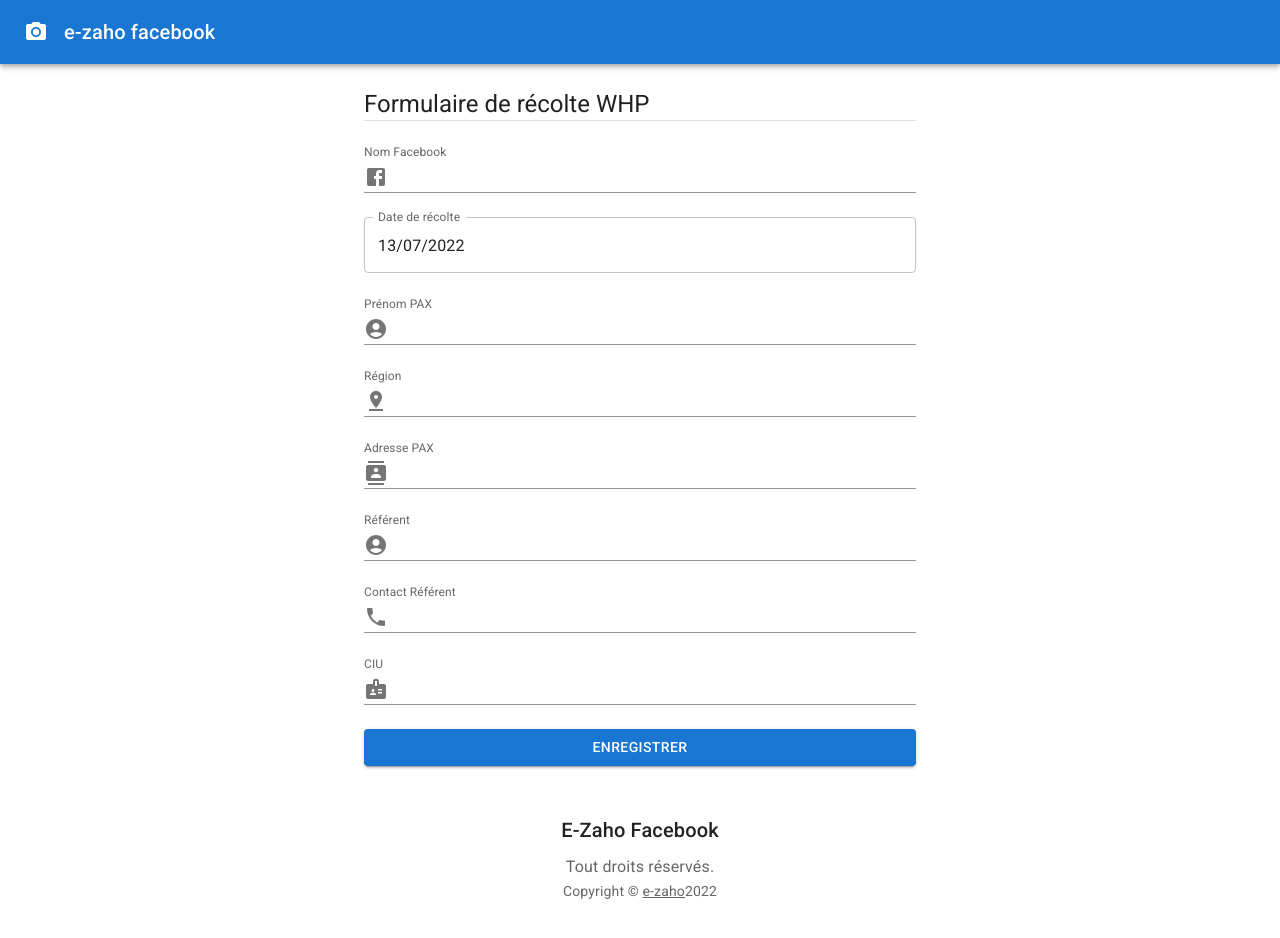
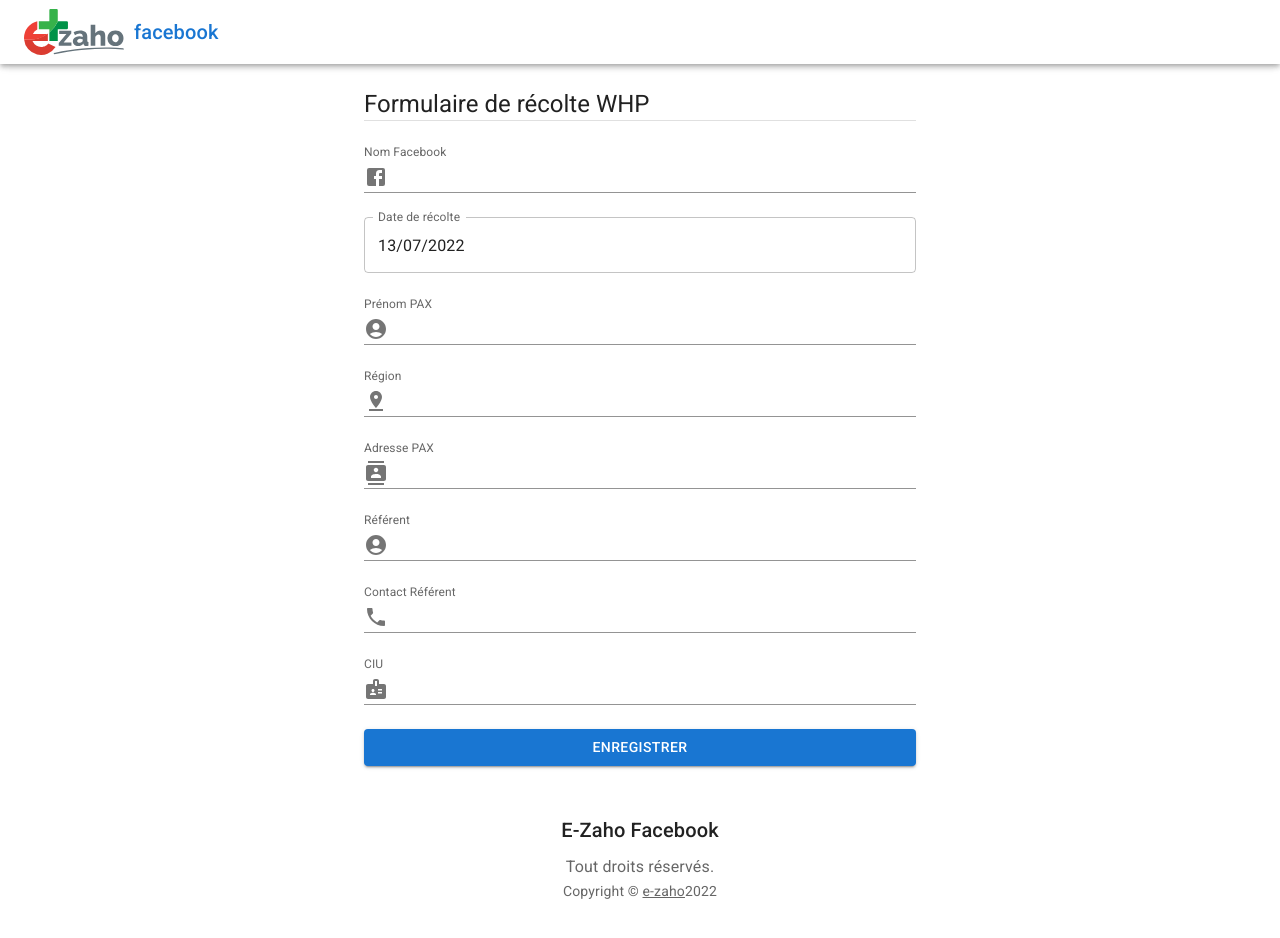
Before and after one commit to Davida-Natolotra/proto1-front-whp, a React (Create React App) app: page / in a window 1280 px wide. Shown: the top 938 px of the page. Built offline with nearby package versions, Linux system fonts and the light colour scheme.

Commit message:
Add logo

```diff
--- a/src/App.js
+++ b/src/App.js
@@ -33,6 +33,7 @@ import { DatePicker } from "@mui/x-date-pickers/DatePicker";
 import AccountCircle from "@mui/icons-material/AccountCircle";
 import frLocale from "date-fns/locale/fr";
 import { frFR as calFR } from "@mui/x-date-pickers";
+import Logo from "./Logo-Ezaho.svg";
 
 function Copyright() {
 	return (
@@ -53,11 +54,15 @@ export default function Formulaire() {
 	return (
 		<ThemeProvider theme={theme}>
 			<CssBaseline />
-			<AppBar position="fix">
+			<AppBar position="sticky" color="transparent">
 				<Toolbar>
-					<CameraIcon sx={{ mr: 2 }} />
-					<Typography variant="h6" color="inherit" noWrap>
-						e-zaho facebook
+					<img
+						src={Logo}
+						alt="logo"
+						style={{ height: "100%", maxWidth: 100, marginRight: 10 }}
+					/>
+					<Typography variant="h6" color="primary" noWrap>
+						facebook
 					</Typography>
 				</Toolbar>
 			</AppBar>
```
Also changed, not shown: src/Logo-Ezaho.svg (added).
